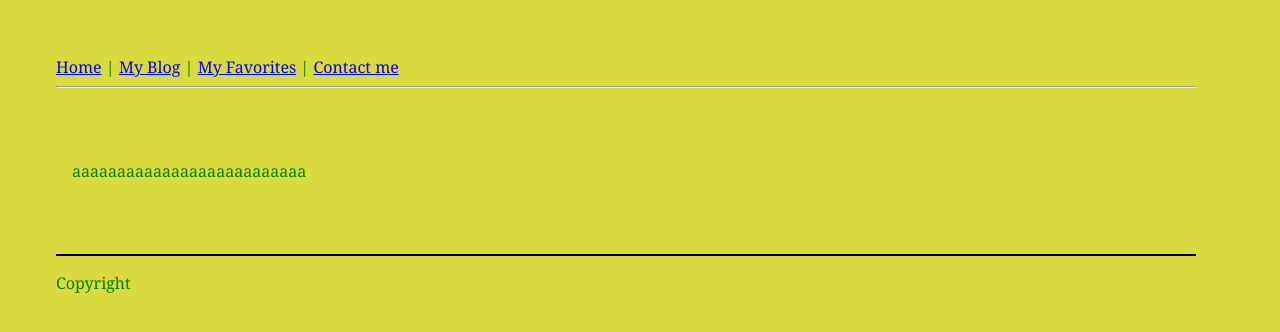
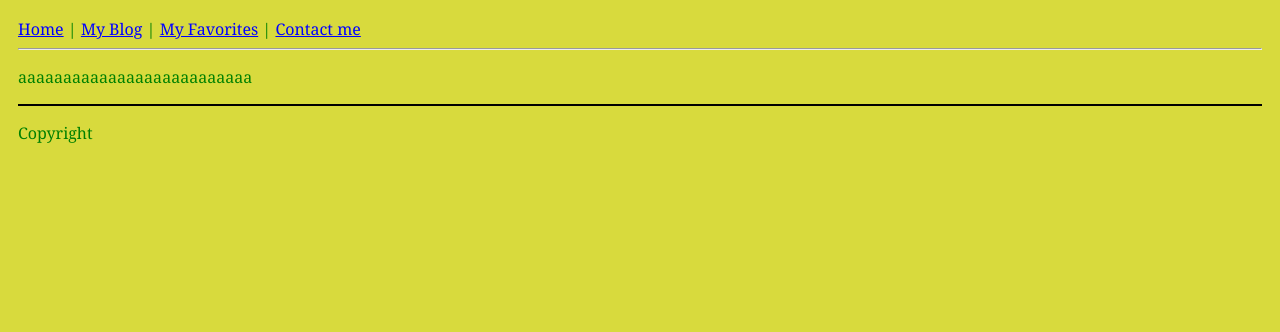
Before and after one commit to ZhangZhihuiAAA/MyWebSite, a Jekyll site: the page built from index.html, in a window 1280 px wide. Shown: the top 332 px of the page. Built offline with Jekyll 4.4.1, drawn with Linux system fonts in a browser that asks for light colours.

Commit message:
Update main.css

```diff
--- a/css/main.css
+++ b/css/main.css
@@ -2,20 +2,15 @@
   font-family: Georgia, "Times New Roman", Times, serif;
   color: green;
   background-color: #d8da3d;
-  padding: 2em;
-  padding-bottom: 5em
+  padding: 10px;
+  padding-bottom: 60px
 }
 
 #footer {
   position: absolute;
   bottom: 0;
-  height: 5em;
+  height: 60px;
   background: #6cf;
-}
-
-.div_1 {
-  width: 95%;
-  padding: 1em 1em;
 }
 
 h1 { font-family: Helvetica, Geneva, Arial, SunSans-Regular, sans-serif }
```
